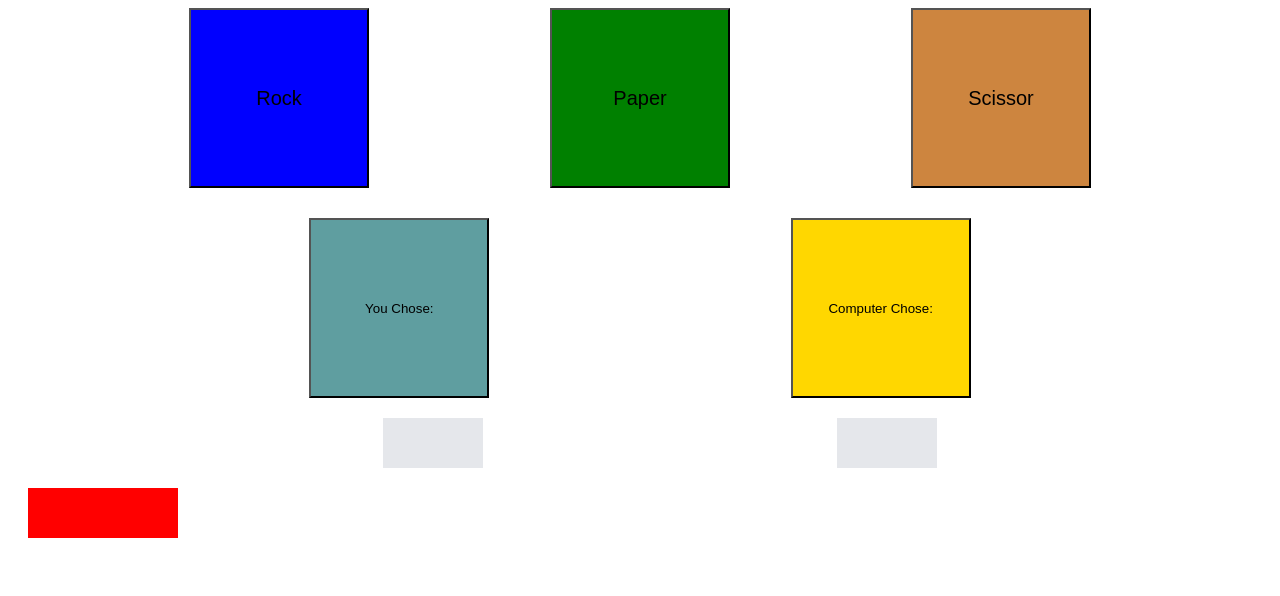
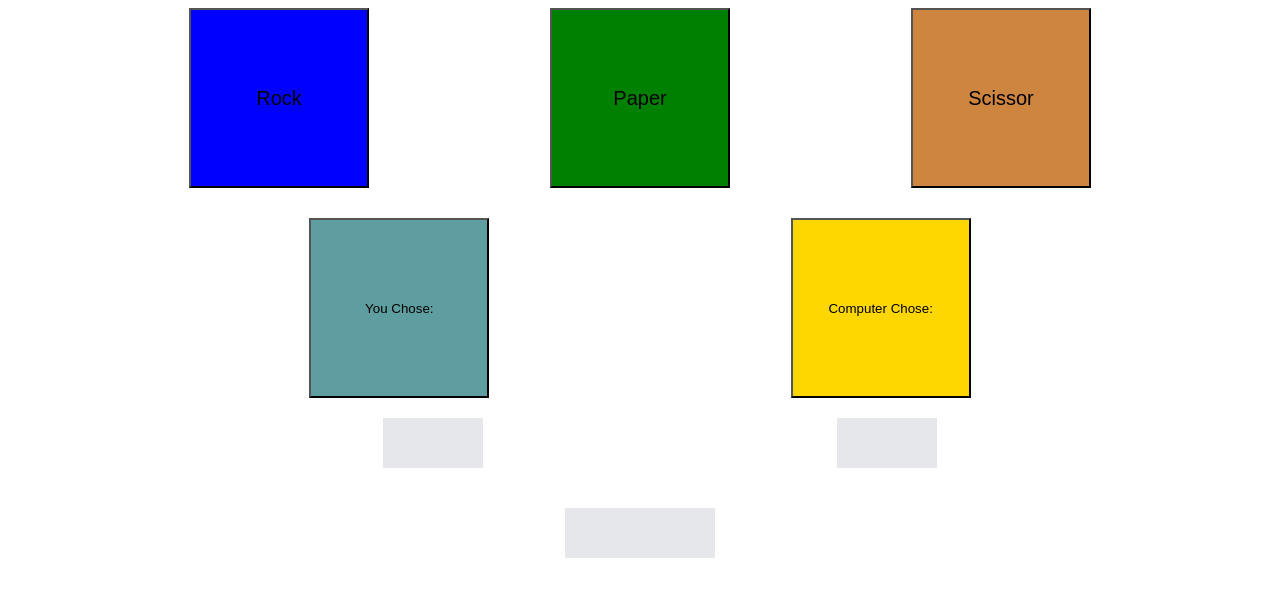
Before and after one commit to abim91/Rock-Paper-Scissor, a plain HTML site: page index.html in a window 1280 px wide. Drawn offline with Linux system fonts and the light colour scheme.

Commit message:
addedgameresult ui

```diff
--- a/index.html
+++ b/index.html
@@ -26,11 +26,12 @@
     <button id = "computerDecision">Computer Chose:</button>
   </div>
 
-  <div class = "gameResult">
-      <div id = "points-display">
+
+    <div id = "points-display">
         <div id = "user-points"></div>
         <div id = "computer-points"></div>
-      </div>
+    </div>
+    <div class = "gameResult">
       <div id = "winner-display"></div>
 
       </div>
--- a/rPC.js
+++ b/rPC.js
@@ -77,6 +77,7 @@ function outputWinner(){
     }
 
 var userPoint = 0, computerPoint = 0;
+var highestPoint = 0;
 function playGame(userChoice){
     if(userChoice)
         userChoice = userChoice.toLowerCase();
@@ -99,21 +100,24 @@ function playGame(userChoice){
     let winner = decideWinner(userChoice, computerChoice);
 
     if(winner === "user"){
-     //   console.log("You Won!!!");
+
         userPoint++;
         divUserScore.innerHTML = userPoint;
     }
     else if(winner === "computer"){
-     //   console.log("You Lost");
+
         computerPoint++;
         divCompScore.innerHTML = computerPoint;
     }
 
+    if(userPoint > computerPoint) highestPoint = userPoint;
+    else highestPoint = computerChoice;
 
+    //runMultipleTimes(highestPoint);
 
 }
 
-async function runMultipleTimes(){
+async function runMultipleTimes(point){
     for(let i = 0; i < 5; i++){
         const userSelected = await getUserChoice();
         playGame(userSelected);
--- a/style.css
+++ b/style.css
@@ -49,6 +49,7 @@ body{
 
 .gameResult{
 
+    display: block;
 
 }
 
@@ -67,9 +68,17 @@ body{
     background: #E5E7EB;
 }
 
+.gameResult{
+    display: flex;
+    justify-content: center;
+    text-align: center;
+}
+
 #winner-display{
-    background: red;
+    background: #E5E7EB;
+
     width: 150px;
     height: 50px;
     margin: 20px;
+
 }
```
